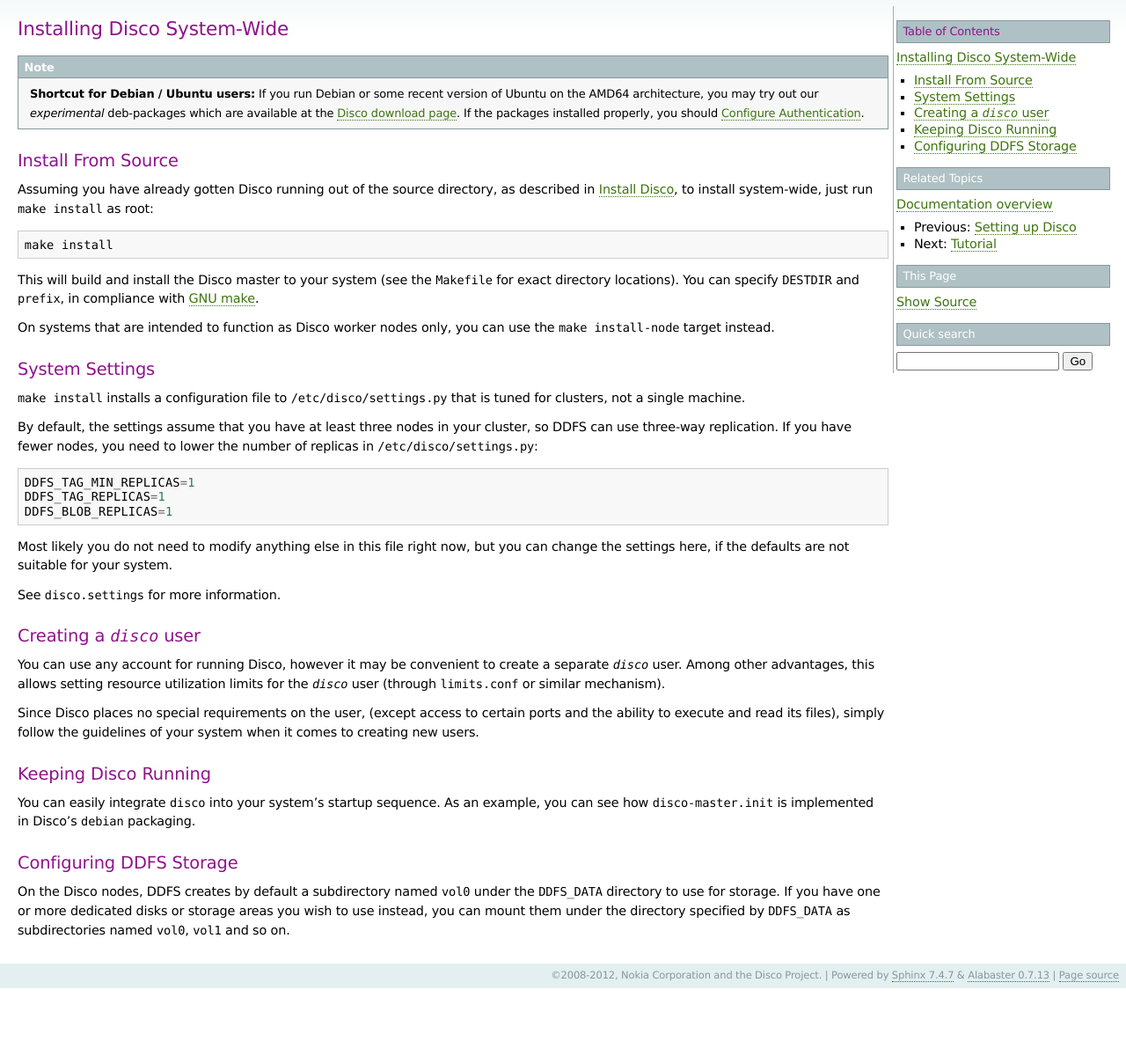
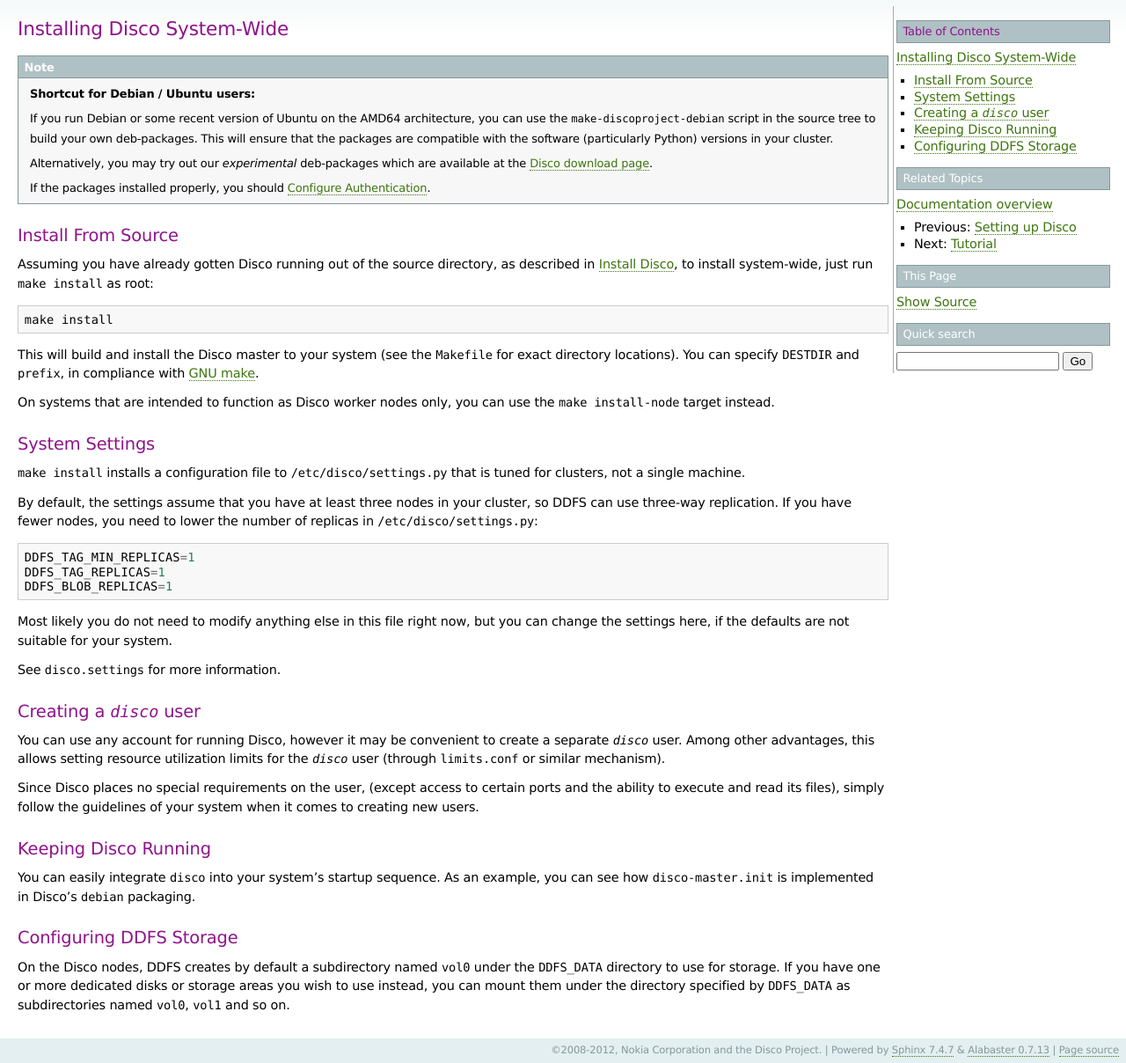
Before and after one commit to discoproject/disco, a Sphinx documentation site: the page built from doc/start/install_sys.rst, in a window 1280 px wide. Shown: the whole page at 88% size. Built offline with Sphinx 7.4.7, drawn with Linux system fonts in a browser that asks for light colours; before the commit the page ends 1123 px from its top, so only the background shows below that.

Commit message:
Add some info on make-discoproject-debian script to docs.

```diff
--- a/doc/start/install_sys.rst
+++ b/doc/start/install_sys.rst
@@ -6,9 +6,16 @@
 ============================
 
 .. note:: **Shortcut for Debian / Ubuntu users:**
-   If you run Debian or some recent version of Ubuntu on the AMD64 architecture,
-   you may try out our *experimental* deb-packages which are available at
-   the :doc:`Disco download page <download>`.
+
+   If you run Debian or some recent version of Ubuntu on the AMD64
+   architecture, you can use the ``make-discoproject-debian`` script
+   in the source tree to build your own deb-packages.  This will
+   ensure that the packages are compatible with the software
+   (particularly Python) versions in your cluster.
+
+   Alternatively, you may try out our *experimental* deb-packages
+   which are available at the :doc:`Disco download page <download>`.
+
    If the packages installed properly, you should :ref:`configauth`.
 
 Install From Source
```
Also changed, not shown: 1 other file.
